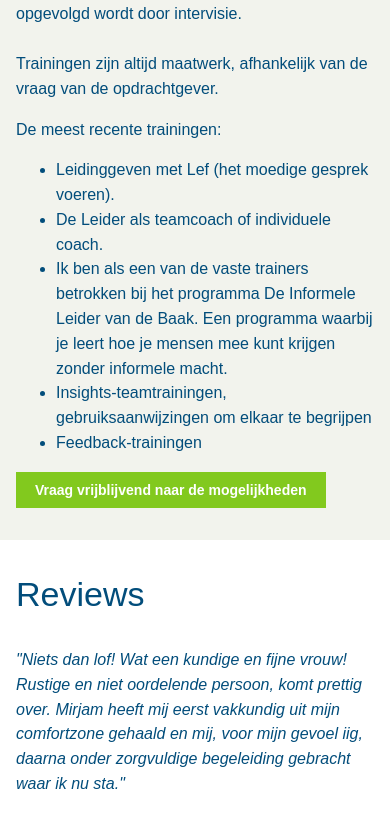
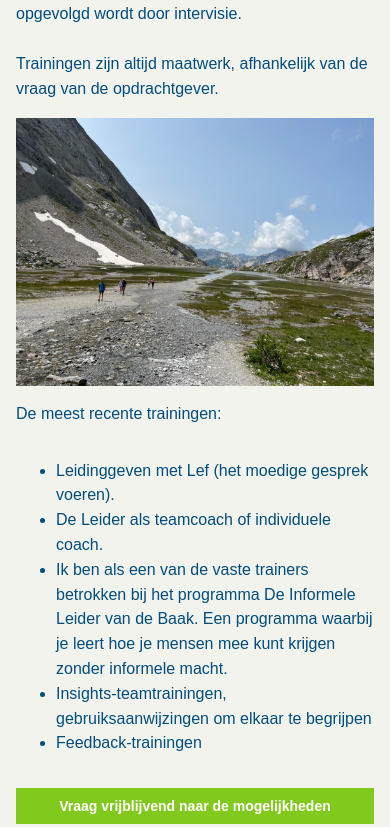
Before and after one commit to Joram3000/mirjamwebsite, a React (Vite) app: page /training in a window 390 px wide. Shown: the part 1226-2053 px from the top of the page. Built offline with nearby package versions, Linux system fonts and the light colour scheme; the HTML template or start-up script is replaced by a standard one.

Commit message:
responsive gemaakt

```diff
--- a/src/pages/Training/index.tsx
+++ b/src/pages/Training/index.tsx
@@ -6,6 +6,8 @@ import {
   Text,
   Button,
   Image,
+  Flex,
+  Stack,
 } from "@mantine/core";
 import plaatje from "../../assets/images/IMG_4552.jpg";
 import ClientReview from "../../components/ClientReview";
@@ -49,20 +51,25 @@ const MirjamKroonTraining: React.FC = () => {
             Trainingen zijn altijd maatwerk, afhankelijk van de vraag van de
             opdrachtgever.
           </Text>
+          <Flex gap="md" direction={{ base: "column", md: "row" }}>
+            <Image hiddenFrom="md" src={plaatje} />
+            <Stack>
               <Text>De meest recente trainingen:</Text>
-
               <ul>
                 <li>
-              <Text>Leidinggeven met Lef (het moedige gesprek voeren). </Text>
+                  <Text>
+                    Leidinggeven met Lef (het moedige gesprek voeren).{" "}
+                  </Text>
                 </li>
                 <li>
                   <Text>De Leider als teamcoach of individuele coach. </Text>
                 </li>
                 <li>
                   <Text>
-                Ik ben als een van de vaste trainers betrokken bij het programma
-                De Informele Leider van de Baak. Een programma waarbij je leert
-                hoe je mensen mee kunt krijgen zonder informele macht.
+                    Ik ben als een van de vaste trainers betrokken bij het
+                    programma De Informele Leider van de Baak. Een programma
+                    waarbij je leert hoe je mensen mee kunt krijgen zonder
+                    informele macht.
                   </Text>
                 </li>
                 <li>
@@ -79,6 +86,10 @@ const MirjamKroonTraining: React.FC = () => {
               <Button onClick={() => console.log("Hoi ik ben geklikt")}>
                 Vraag vrijblijvend naar de mogelijkheden
               </Button>
+            </Stack>
+
+            <Image visibleFrom="md" src={plaatje} w="40%" />
+          </Flex>
         </Container>
       </Box>
 
```
Lines whose indentation alone changed are shown as unchanged.
